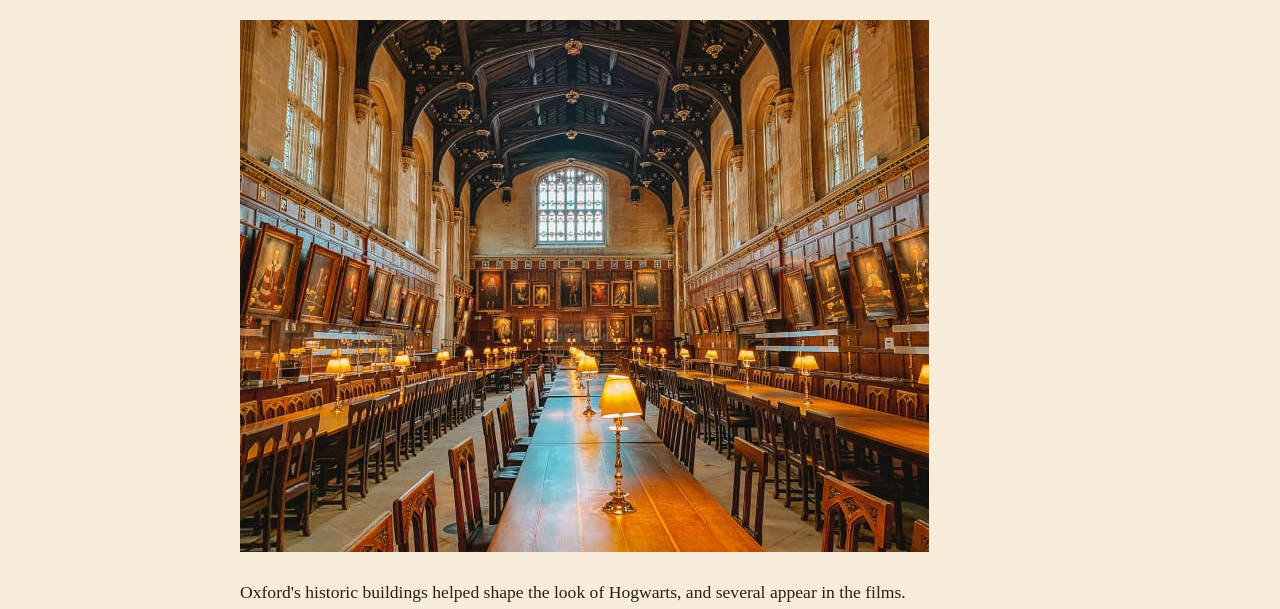
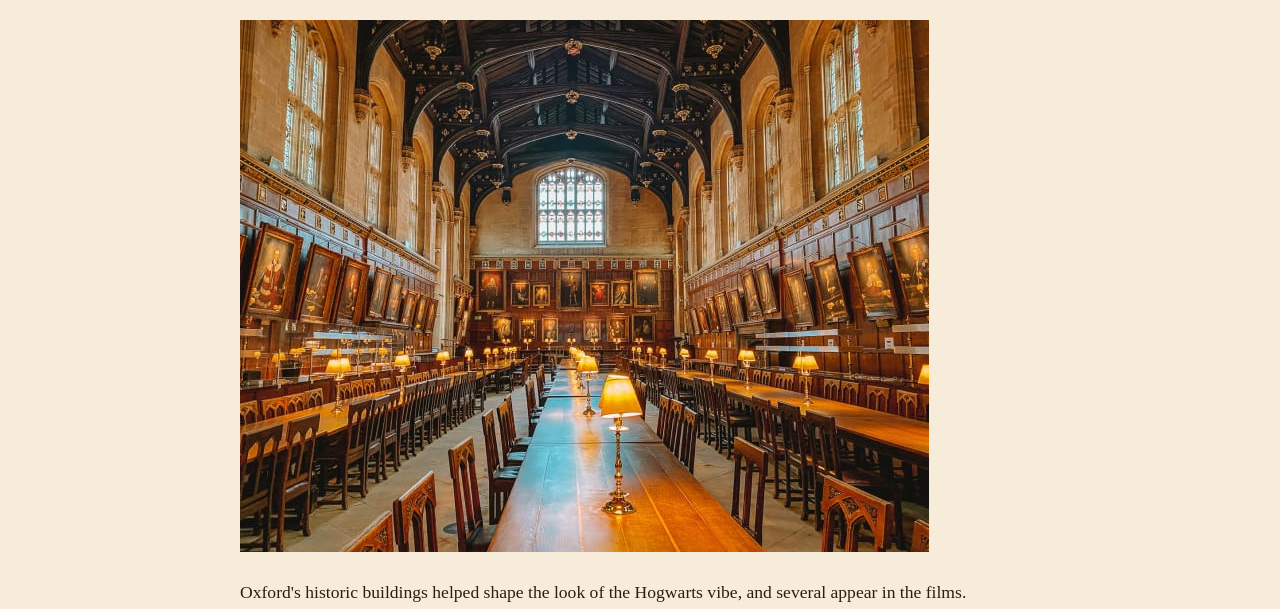
Before and after one commit to Aidan-Donaghy26/project, a plain HTML site: page oxford.html in a window 1280 px wide. Shown: the part 191-800 px from the top of the page. Drawn offline with Linux system fonts and the light colour scheme; a web font is replaced by a local one.

Commit message:
Update paragraph text for Hogwarts reference

```diff
--- a/oxford.html
+++ b/oxford.html
@@ -30,7 +30,7 @@
 
         <img src="images/harrypotter10.jpg" alt="Long wooden tables with lamps in an Oxford college dining hall, with portraits on the walls under a dark timbered ceiling">
 
-        <p>Oxford's historic buildings helped shape the look of Hogwarts, and several appear in the films.</p>
+        <p>Oxford's historic buildings helped shape the look of the Hogwarts vibe, and several appear in the films.</p>
 
         <h2>Places to Visit</h2>
         <table>
```
